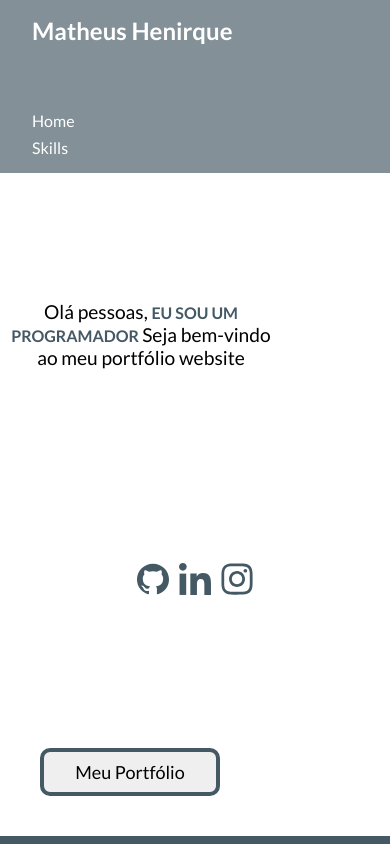
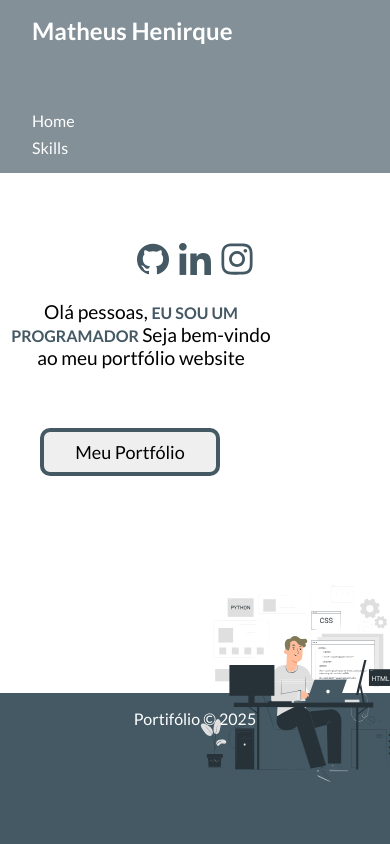
Before and after one commit to MatheusHenriqueLopes/portifolio, a React (Vite) app: page / in a window 390 px wide. Shown: the top 844 px of the page. Built offline with nearby package versions, Linux system fonts and the light colour scheme; a web font is replaced by a local one.

Commit message:
Atualiza funcionalidades do projeto

```diff
--- a/src/App.css
+++ b/src/App.css
@@ -186,20 +186,15 @@ font-size: 23px;
     height: 100px;
   }
  .art-home {
-    width: 100%; /* Garante que a arte ocupe toda a largura disponível */
-    max-width: 300px; /* Limita a largura máxima */
-    margin-left: auto;
-    margin-right: auto;
-    margin-top: 20px; /* Ajuste de margem superior */
-    margin-bottom: 20px; /* Espaçamento inferior */
-    position: relative;
-    display: block; /* Garante que a arte se comporte como um bloco */
-    height: auto; /* Ajusta a altura para manter a proporção */
+   max-width: 200px;
+   left: 200px;
+   top: 585px;
+
   }
 
   .art-home img {
-    width: 100%; /* Garante que a imagem ocupe a largura total da sua div */
-    height: auto; /* Mantém a proporção da imagem */
+    width: 100%;
+    height: auto;
   }
 
 .social-icons {
```
